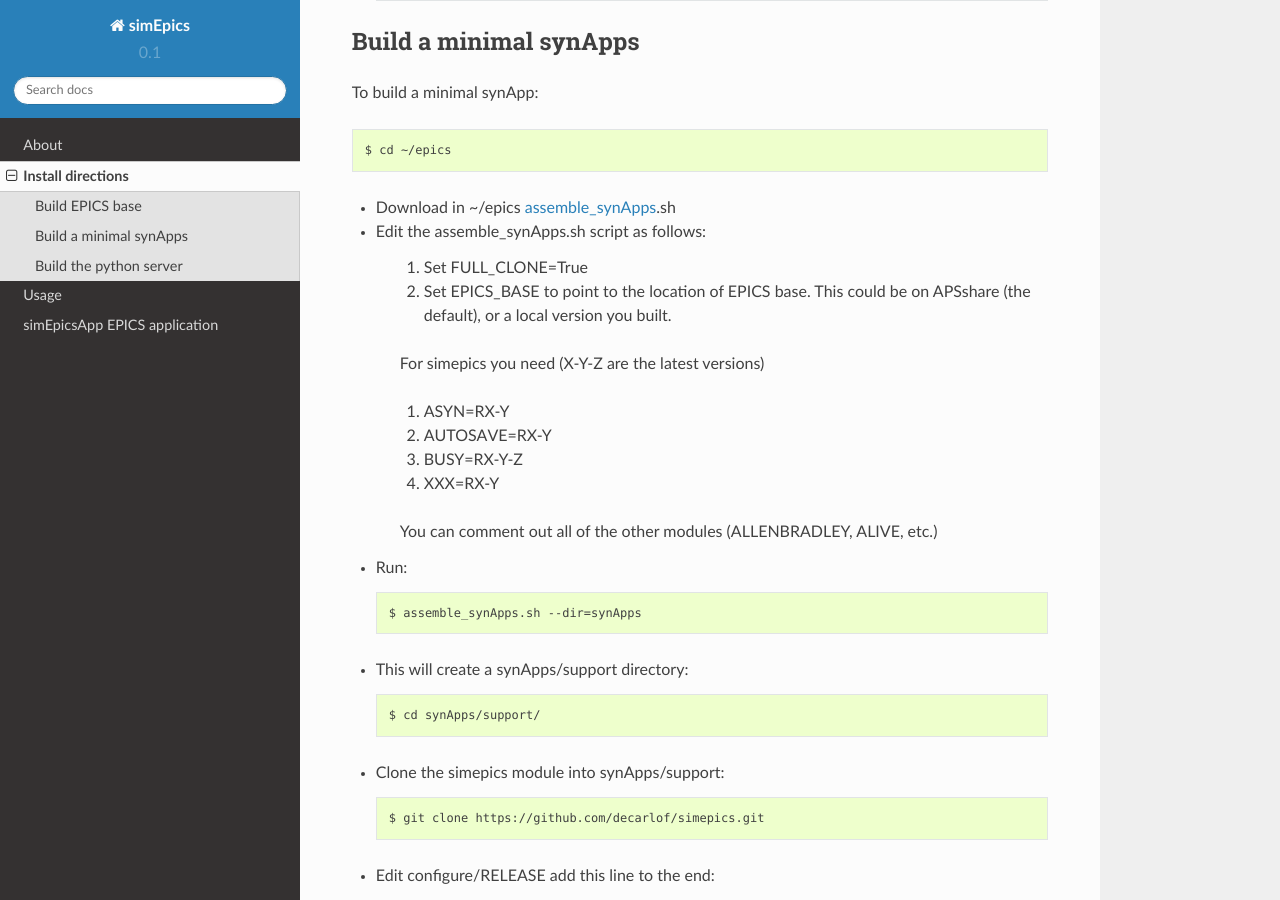
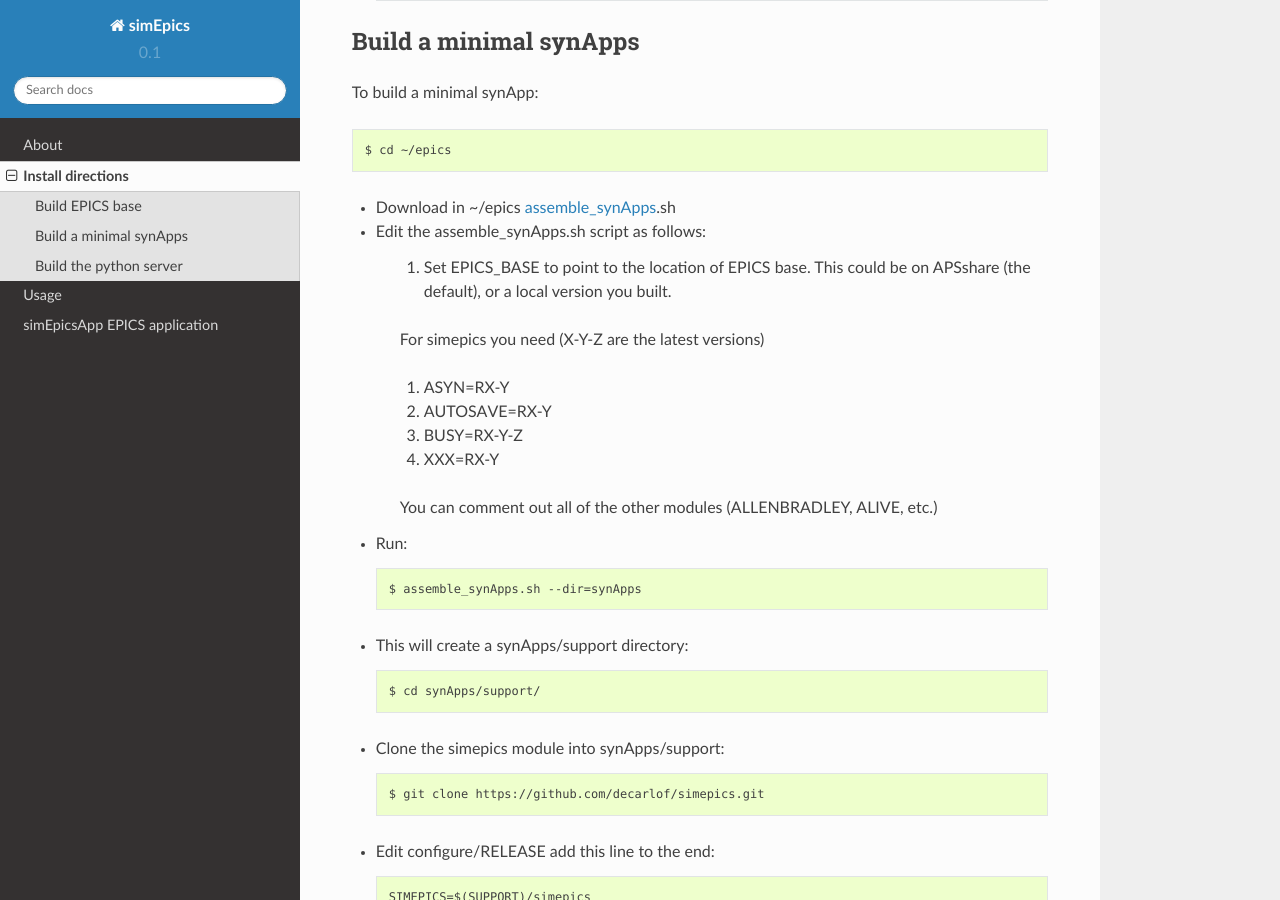
Before and after one commit to decarlof/simEpics, a Sphinx documentation site: the page built from docs/source/install.rst, in a window 1280 px wide and 900 px high, scrolled down 560 px. Built offline with Sphinx 7.4.7 and the Read the Docs theme 2.0.0, drawn with Linux system fonts in a browser that asks for light colours.

Commit message:
Update install.rst

```diff
--- a/docs/source/install.rst
+++ b/docs/source/install.rst
@@ -30,7 +30,6 @@ To build a minimal synApp::
 - Download in ~/epics `assemble_synApps <https://github.com/EPICS-synApps/assemble_synApps/blob/18fff37055bb78bc40a87d3818777adda83c69f9/assemble_synApps>`_.sh
 - Edit the assemble_synApps.sh script as follows:
 
-    #. Set FULL_CLONE=True
     #. Set EPICS_BASE to point to the location of EPICS base.  This could be on APSshare (the default), or a local version you built.
 
     For simepics you need (X-Y-Z are the latest versions)
```
